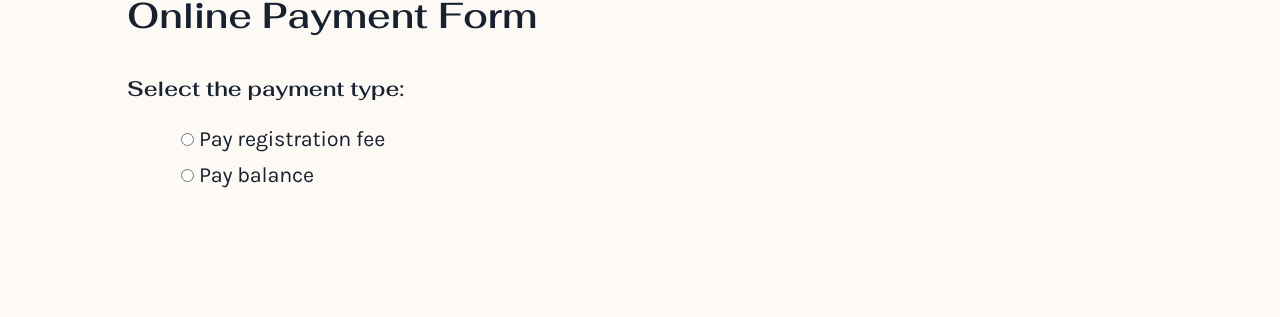
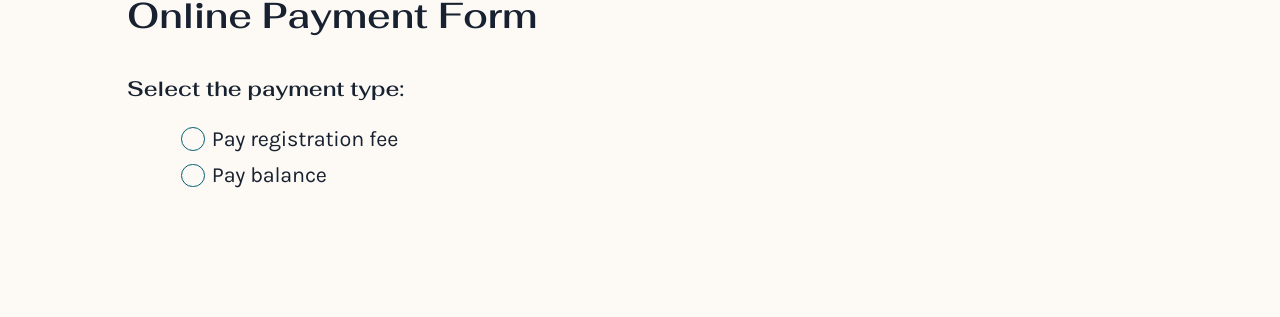
Before and after one commit to Amalfi-Festival/amalfi-festival-org, a Jekyll site: the page built from payment.html, in a window 1280 px wide. Shown: the part 162-479 px from the top of the page. Built offline with Jekyll 4.4.1, drawn with Linux system fonts in a browser that asks for light colours.

Commit message:
Spruce up form controls. Fix #30
Taken from https://moderncss.dev/pure-css-custom-styled-radio-buttons/

Also style text inputs

```diff
--- a/assets/site/payment.scss
+++ b/assets/site/payment.scss
@@ -45,6 +45,40 @@ input[type="text"] {
     display: block;
 }
 
+input[type="radio"] {
+    -webkit-appearance: none;
+    appearance: none;
+    background-color: $background-color;
+    margin: 0 .1em 0 0;
+    font: inherit;
+    color: currentColor;
+    width: 1.1em;
+    height: 1.1em;
+    border: 1px solid $brand-blue;
+    border-radius: 50%;
+    display: inline-grid;
+    place-content: center;
+
+    &::before {
+        content: "";
+        width: 0.65em;
+        height: 0.65em;
+        border-radius: 50%;
+        transform: scale(0);
+        transition: 120ms transform ease-in-out;
+        box-shadow: inset 1em 1em $brand-light-blue;
+    }
+    &:checked::before {
+        transform: scale(1);
+    }
+}
+
+input[type="text"] {
+    border: 1px solid $brand-blue;
+    border-radius: $border-radius-small;
+    width: $default-max-copy-width;
+}
+
 input[type="submit"] {
     display: block;
     margin-top: 2rem;
```
